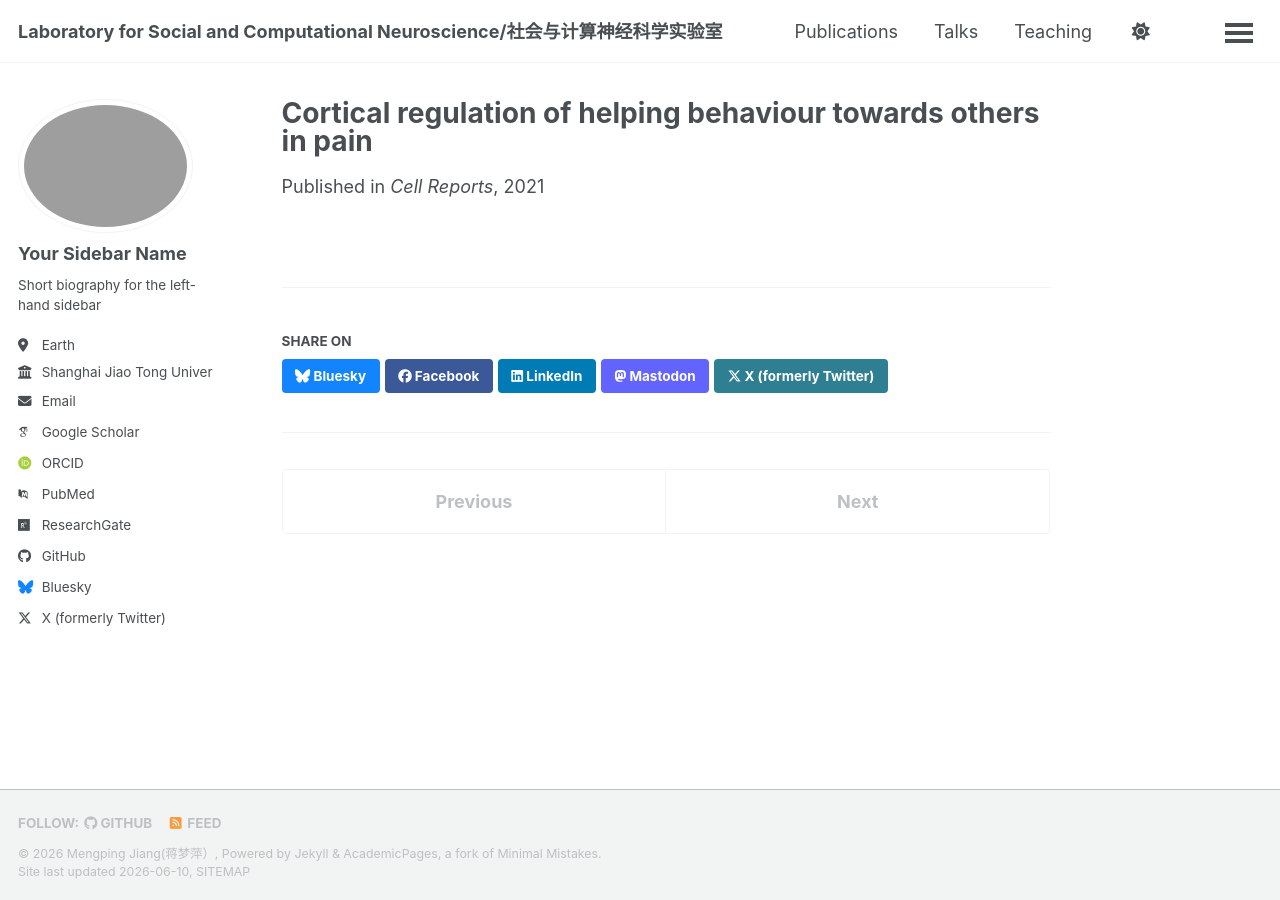
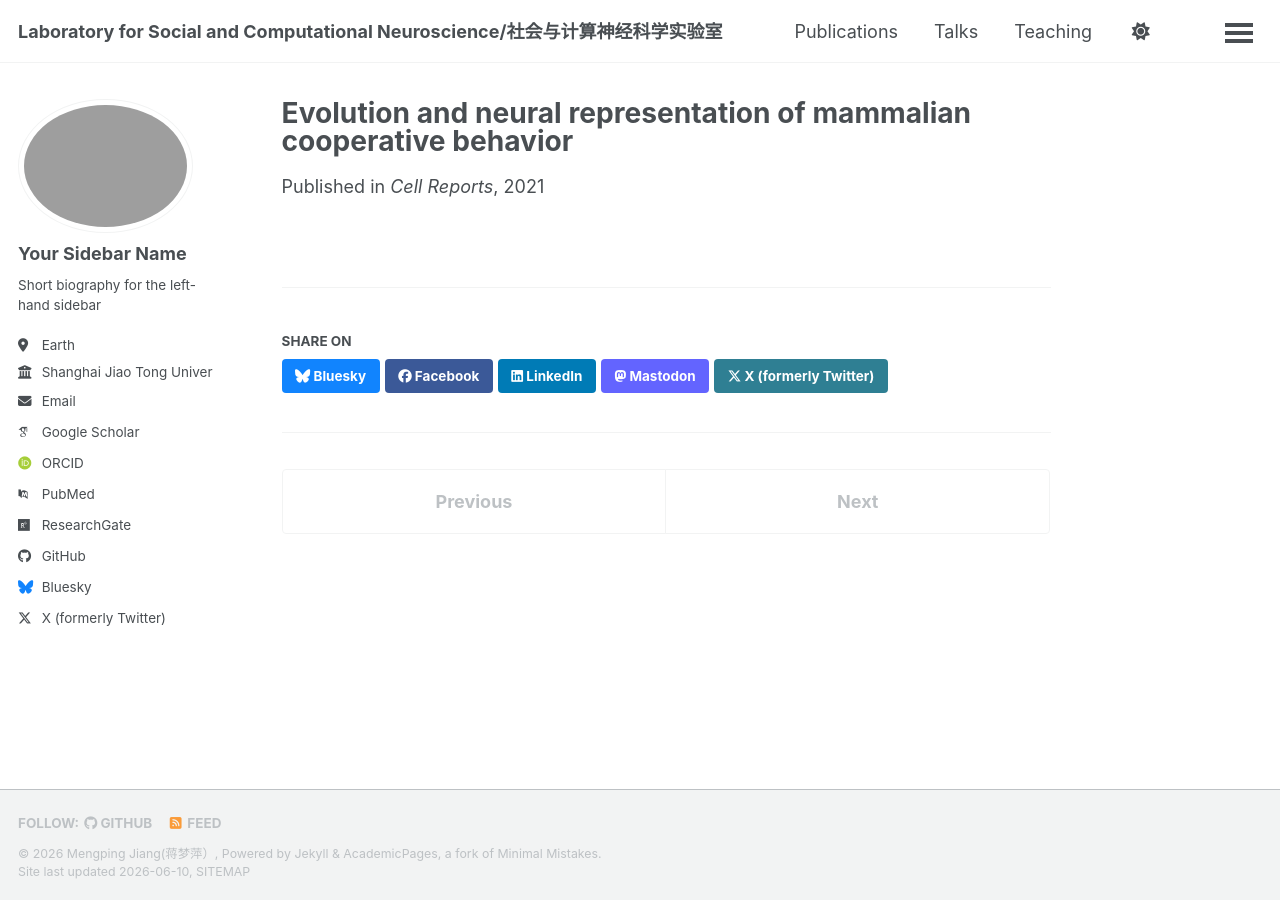
Before and after one commit to MengpingJiang/mengpingjiang.github.io, a Jekyll site: the page built from _publications/2021-11-16-cell reports-cortical-helping-pain.md, in a window 1280 px wide. Built offline with Jekyll 4.4.1, drawn with Linux system fonts in a browser that asks for light colours; some web fonts are replaced; a script bundle is joined from its source files by our own code; library files that are not in the unit come from our copies.

Commit message:
Update and rename 021-11-16-cell reports-cortical-helping-pain.md to 2021-11-16-cell reports-cortical-helping-pain.md

```diff
--- a/_publications/021-11-16-cell reports-cortical-helping-pain.md
+++ b/_publications/2021-11-16-cell reports-cortical-helping-pain.md
@@ -1,5 +1,5 @@
 ---
-title: "Cortical regulation of helping behaviour towards others in pain"
+title: "Evolution and neural representation of mammalian cooperative behavior"
 collection: publications
 category: manuscripts
 permalink: /publication/2021-11-16-cell reports-cortical-helping-pain
```
